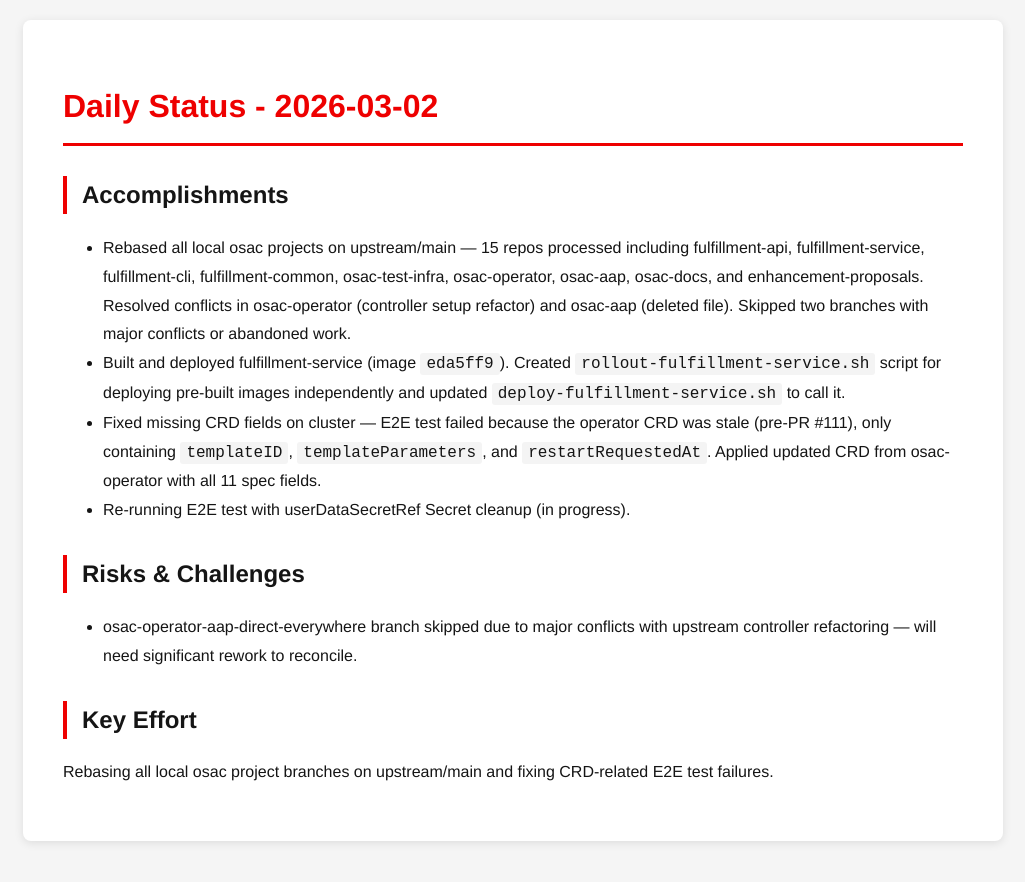
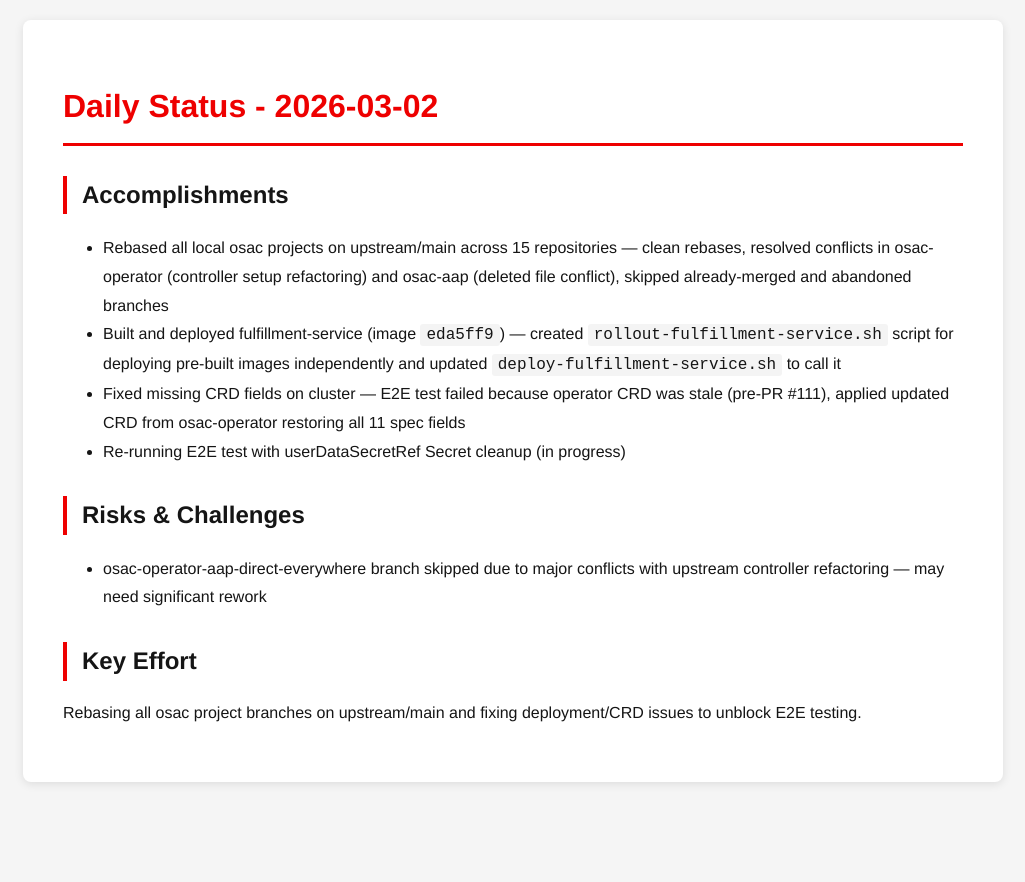
Before and after one commit to tzvatot/daily-status, a Jekyll site: the page built from 2026-03-02.md, in a window 1280 px wide. Shown: the top 882 px of the page, without its empty margins (127-1152 px from the left). Built offline with Jekyll 4.4.1, drawn with Linux system fonts in a browser that asks for light colours.

Commit message:
Daily status update - 2026-03-02

```diff
--- a/2026-03-02.md
+++ b/2026-03-02.md
@@ -7,13 +7,13 @@
 # Daily Status - 2026-03-02
 
 ## Accomplishments
-- Rebased all local osac projects on upstream/main — 15 repos processed including fulfillment-api, fulfillment-service, fulfillment-cli, fulfillment-common, osac-test-infra, osac-operator, osac-aap, osac-docs, and enhancement-proposals. Resolved conflicts in osac-operator (controller setup refactor) and osac-aap (deleted file). Skipped two branches with major conflicts or abandoned work.
-- Built and deployed fulfillment-service (image `eda5ff9`). Created `rollout-fulfillment-service.sh` script for deploying pre-built images independently and updated `deploy-fulfillment-service.sh` to call it.
-- Fixed missing CRD fields on cluster — E2E test failed because the operator CRD was stale (pre-PR #111), only containing `templateID`, `templateParameters`, and `restartRequestedAt`. Applied updated CRD from osac-operator with all 11 spec fields.
-- Re-running E2E test with userDataSecretRef Secret cleanup (in progress).
+- Rebased all local osac projects on upstream/main across 15 repositories — clean rebases, resolved conflicts in osac-operator (controller setup refactoring) and osac-aap (deleted file conflict), skipped already-merged and abandoned branches
+- Built and deployed fulfillment-service (image `eda5ff9`) — created `rollout-fulfillment-service.sh` script for deploying pre-built images independently and updated `deploy-fulfillment-service.sh` to call it
+- Fixed missing CRD fields on cluster — E2E test failed because operator CRD was stale (pre-PR #111), applied updated CRD from osac-operator restoring all 11 spec fields
+- Re-running E2E test with userDataSecretRef Secret cleanup (in progress)
 
 ## Risks & Challenges
-- osac-operator-aap-direct-everywhere branch skipped due to major conflicts with upstream controller refactoring — will need significant rework to reconcile.
+- osac-operator-aap-direct-everywhere branch skipped due to major conflicts with upstream controller refactoring — may need significant rework
 
 ## Key Effort
-Rebasing all local osac project branches on upstream/main and fixing CRD-related E2E test failures.
+Rebasing all osac project branches on upstream/main and fixing deployment/CRD issues to unblock E2E testing.
```
